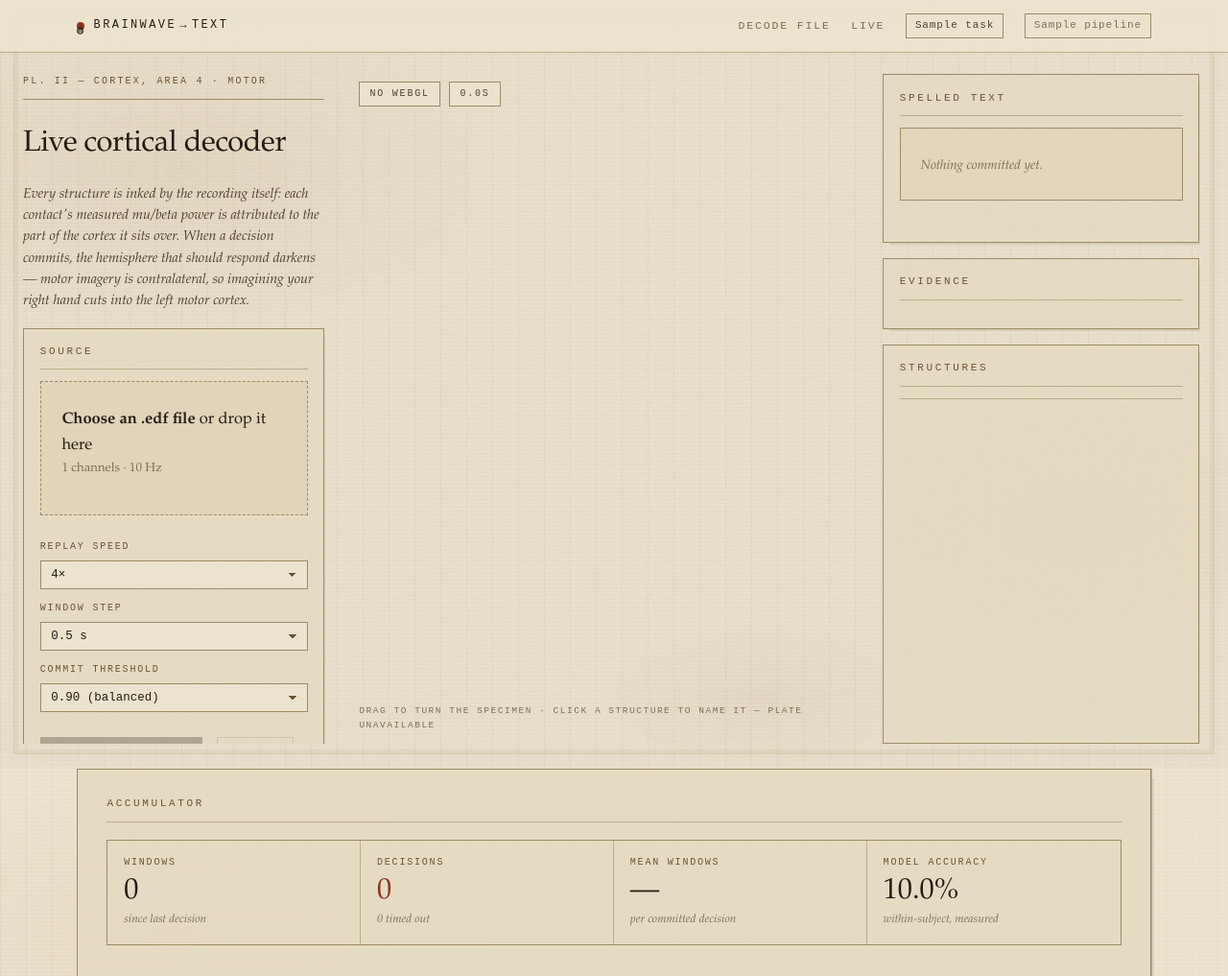
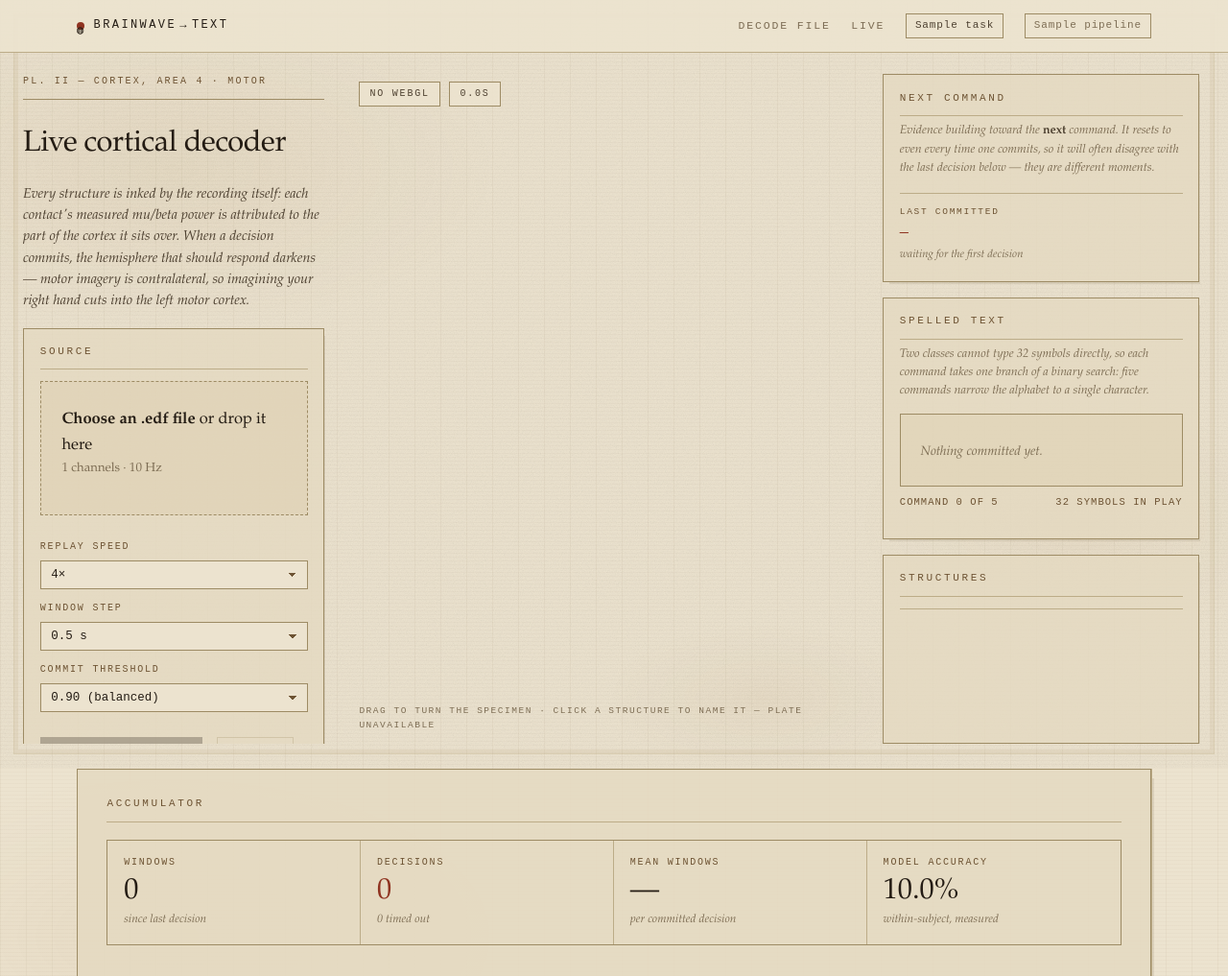
Before and after one commit to RashiShah08/brainwave-to-text, a Flask app: template templates/live.html in a window 1280 px wide. Shown: the top 1017 px of the page at 96% size. Run offline with Flask 3, Linux system fonts and the light colour scheme; the template is opened without the code that fills it: most values are stand-ins (such as "Sample title", 1, 10 or a date in 2020); parts of the project's set-up code (start-up, migrations or seed data) failed here and were passed over.

Commit message:
Say what the evidence bars and the spelled text actually are
Reported as a bug: the bars lead right_fist while the caption reads left_fist.
Measured it before changing anything -- 2 of 60 samples during a real decode
disagreed, one at 0.80 against the caption. The decoder is right and the
interface was lying by omission.

The bars are the accumulator building toward the *next* command; the caption is
the *last* one that committed. The accumulator resets on every commit, so
mid-build it frequently leads the other way. Two different moments in time,
shown side by side with nothing saying so. The panel is now titled Next
command, says it resets, and carries the last committed decision underneath,
ruled off from the bars.

That decision now also names the structure it lit. Motor imagery is
contralateral, so the class and the highlighted hemisphere are deliberately
opposite -- and with only the class shown, the specimen looked like it was
highlighting the wrong side.

Spelled text explained nothing about itself. Two classes cannot type 32
symbols, so each command takes one branch of a binary search and five commands
select a character. The panel says that, and now shows which command of five it
is on and how many symbols are still in play, so AAAAAAAAAA reads as what it is
-- the decoder taking the same branch every time at 61% accuracy -- rather than
as a glitch.

Co-Authored-By: Claude Opus 5 (1M context) <noreply@anthropic.com>
Claude-Session: https://claude.ai/code/session_01CEaUq93g3CPg2dxu31nrSj

```diff
--- a/static/app.css
+++ b/static/app.css
@@ -433,6 +433,38 @@ html[data-world="off"] .stage-hint::after { content: " — plate unavailable"; }
   .atlas-col { overflow: visible; }
 }
 
+/* ── explanatory copy inside panels ──────────────────────────────────── */
+
+.hint {
+  margin: -0.35rem 0 0.9rem; font-size: 12.5px; line-height: 1.5;
+  color: var(--ink-3); font-style: italic;
+}
+.hint em { color: var(--ink-2); font-style: normal; font-weight: 600; }
+
+/* The last committed decision, kept visually apart from the accumulating
+   evidence above it — the two disagree by design and used to look like a bug. */
+.last {
+  margin-top: 1rem; padding-top: 0.7rem;
+  border-top: 1px solid var(--rule);
+  display: grid; gap: 0.15rem;
+}
+.last-key {
+  font-family: var(--type); font-size: 9.5px; letter-spacing: 0.18em;
+  text-transform: uppercase; color: var(--sepia);
+}
+.last-val {
+  font-family: var(--type); font-size: 0.95rem; color: var(--oxblood);
+  letter-spacing: 0.08em;
+}
+.last-note { font-size: 11.5px; color: var(--ink-3); font-style: italic; }
+
+.speller {
+  display: flex; justify-content: space-between; gap: 0.75rem;
+  margin: 0.55rem 0 0.7rem;
+  font-size: 10.5px; letter-spacing: 0.1em; text-transform: uppercase;
+  color: var(--sepia);
+}
+
 /* ── structure key ───────────────────────────────────────────────────── */
 
 .keyed { list-style: none; margin: 0; padding: 0; border-top: 1px solid var(--rule); }
--- a/templates/live.html
+++ b/templates/live.html
@@ -77,14 +77,33 @@
 
   <aside class="atlas-col">
     <section class="panel">
-      <h2>Spelled text</h2>
-      <div class="decoded" id="text"><span class="empty">Nothing committed yet.</span></div>
-      <div class="candidates mt" id="candidates"></div>
+      <h2>Next command</h2>
+      <p class="hint">
+        Evidence building toward the <em>next</em> command. It resets to even
+        every time one commits, so it will often disagree with the last
+        decision below &mdash; they are different moments.
+      </p>
+      <div id="bars"></div>
+      <div class="last" id="last">
+        <span class="last-key">Last committed</span>
+        <span class="last-val" id="ld-class">&mdash;</span>
+        <span class="last-note" id="ld-site">waiting for the first decision</span>
+      </div>
     </section>
 
     <section class="panel">
-      <h2>Evidence</h2>
-      <div id="bars"></div>
+      <h2>Spelled text</h2>
+      <p class="hint">
+        Two classes cannot type 32 symbols directly, so each command takes one
+        branch of a binary search: five commands narrow the alphabet to a
+        single character.
+      </p>
+      <div class="decoded" id="text"><span class="empty">Nothing committed yet.</span></div>
+      <div class="speller" id="speller">
+        <span class="mono" id="sp-step">command 0 of 5</span>
+        <span class="mono" id="sp-narrow">32 symbols in play</span>
+      </div>
+      <div class="candidates" id="candidates"></div>
     </section>
 
     <section class="panel panel-grow">
@@ -240,6 +259,36 @@ function buildBars(classes, threshold) {
 
 function setNum(id, v) { document.getElementById(id).textContent = v; }
 
+// Imagining one hand suppresses the rhythm over the opposite hemisphere, so
+// the class and the structure that lights are always opposite sides.
+const CONTRALATERAL = {
+  left_fist: 'right primary motor cortex',
+  right_fist: 'left primary motor cortex',
+  both_fists: 'both motor cortices',
+  both_feet: 'medial motor strip',
+  rest: 'no lateralised response',
+};
+
+function showDecision(label) {
+  els.ovText.textContent = label;
+  els.ovText.classList.remove('pop');
+  void els.ovText.offsetWidth;
+  els.ovText.classList.add('pop');
+  document.getElementById('ld-class').textContent = label;
+  document.getElementById('ld-site').textContent =
+    'lit ' + (CONTRALATERAL[label] || 'the responding side');
+}
+
+function showSpeller(sp) {
+  const per = sp.trials_per_character || 5;
+  const used = (sp.n_trials_consumed || 0) % per;
+  const left = (sp.partial_candidates || []).length;
+  document.getElementById('sp-step').textContent =
+    'command ' + used + ' of ' + per;
+  document.getElementById('sp-narrow').textContent =
+    left ? left + ' symbols in play' : 'character complete';
+}
+
 function addLogRow(d, onset) {
   if (state.decisions + state.timeouts === 1) els.log.innerHTML = '';
   const tr = document.createElement('tr');
@@ -311,10 +360,10 @@ function handle(msg) {
           emitted: steps.length ? steps[steps.length - 1].emitted : null,
         });
       }
-      els.ovText.textContent = msg.decision.label;
-      els.ovText.classList.remove('pop');
-      void els.ovText.offsetWidth;
-      els.ovText.classList.add('pop');
+      // Name the hemisphere too. Motor imagery is contralateral, so the class
+      // and the structure that lights are deliberately opposite, and without
+      // saying so the specimen looks like it is highlighting the wrong side.
+      showDecision(msg.decision.label);
     }
     setNum('m-decisions', state.decisions);
     setNum('m-timeouts', state.timeouts + ' timed out');
@@ -329,6 +378,7 @@ function handle(msg) {
       }
       // The plate letters the same text, from the server's copy of it.
       if (scene) scene.setText(msg.speller.text || '');
+      showSpeller(msg.speller);
       els.candidates.innerHTML = '';
       (msg.speller.partial_candidates || []).slice(0, 16).forEach((c) => {
         const s = document.createElement('span');
```
